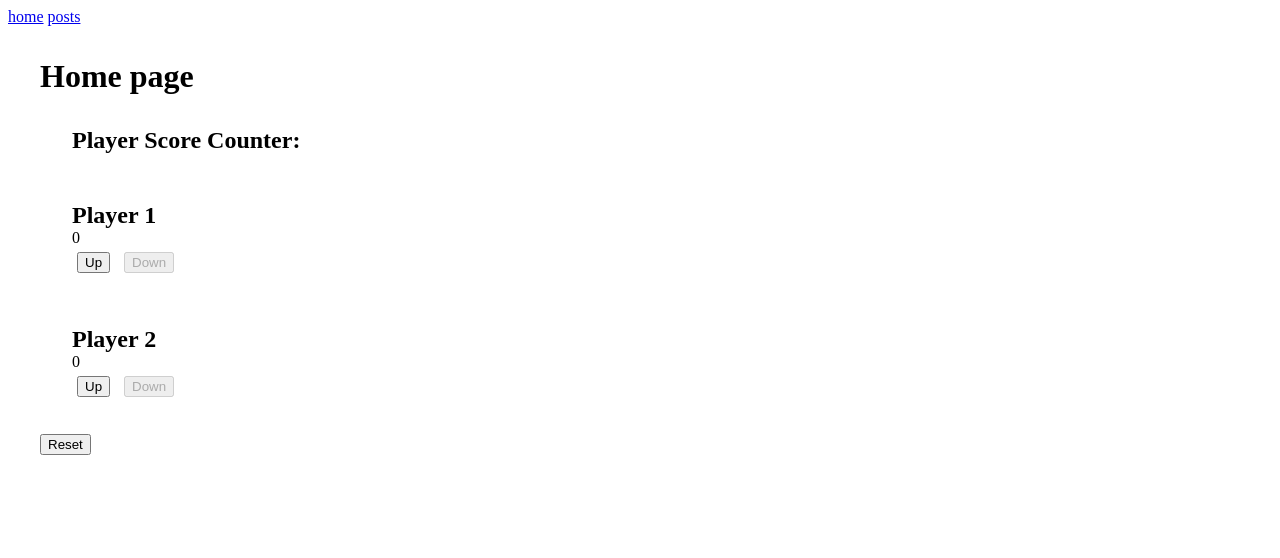
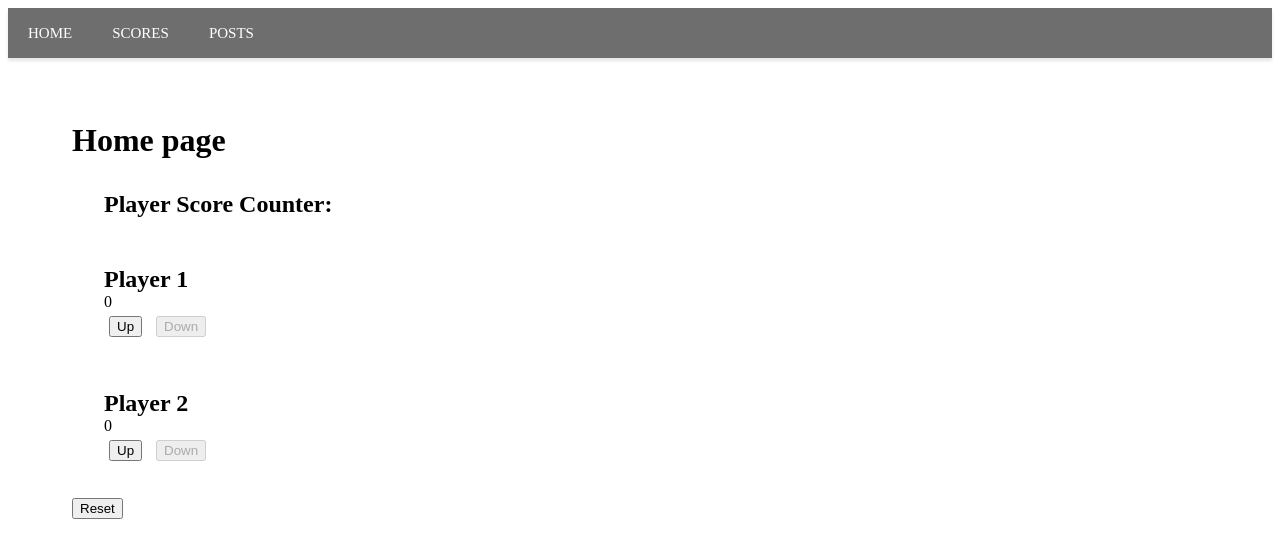
Before and after one commit to cunnellp5/MiniApps, a SvelteKit app: page / in a window 1280 px wide. Shown: the top 558 px of the page. Built offline with nearby package versions, Linux system fonts and the light colour scheme.

Commit message:
add layout styling

```diff
--- a/src/routes/+layout.svelte
+++ b/src/routes/+layout.svelte
@@ -1,6 +1,61 @@
 <nav>
-  <a href="/">home</a>
-  <a href="/posts">posts</a>
+  <a class="hover-line" href="/">Home</a>
+  <a class="hover-line" href="/scores">Scores</a>
+  <a class="hover-line" href="/posts">Posts</a>
 </nav>
 
-<slot />
+<main>
+  <slot />
+</main>
+
+
+<style>
+  main {
+      padding: 1rem;
+      margin: 1rem;
+  }
+
+
+  nav {
+    position: relative;
+    /* margin: 270px auto 0; */
+    /* width: 520px; */
+    height: 50px;
+    background-color: #6e6e6e;
+    font-size: 0;
+    box-shadow: 0 3px 3px 0 rgba(0, 0, 0, 0.1);
+  }
+
+  nav a{
+    font-size: 15px;
+    color: white;
+    text-transform: uppercase;
+    text-decoration: none;
+    position: relative;
+    z-index: 1;
+    display: inline-block;
+    text-align: center;
+    padding: 0 20px;
+    line-height: 50px;
+
+  }
+
+  nav a:hover{
+    color: #449f97;
+  }
+
+  .hover-line::after{
+    content: "";
+    display: block;
+    width: 0;
+    height: 2px;
+    background-color: #449f97;
+    transition: all .6s ease 0s;
+    transition: width .3;
+  }
+
+  .hover-line:hover::after{
+    width: 100%;
+    transition: width .34s;
+  }
+</style>
```
